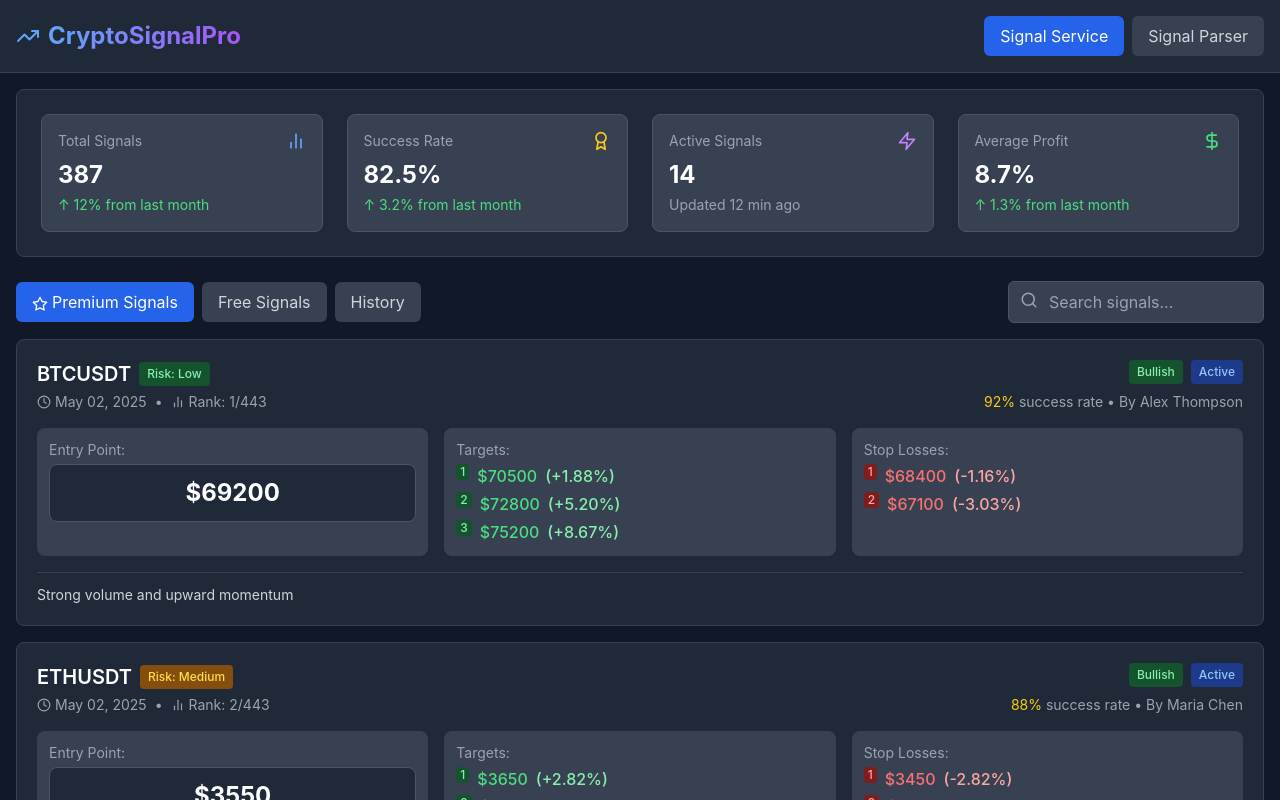
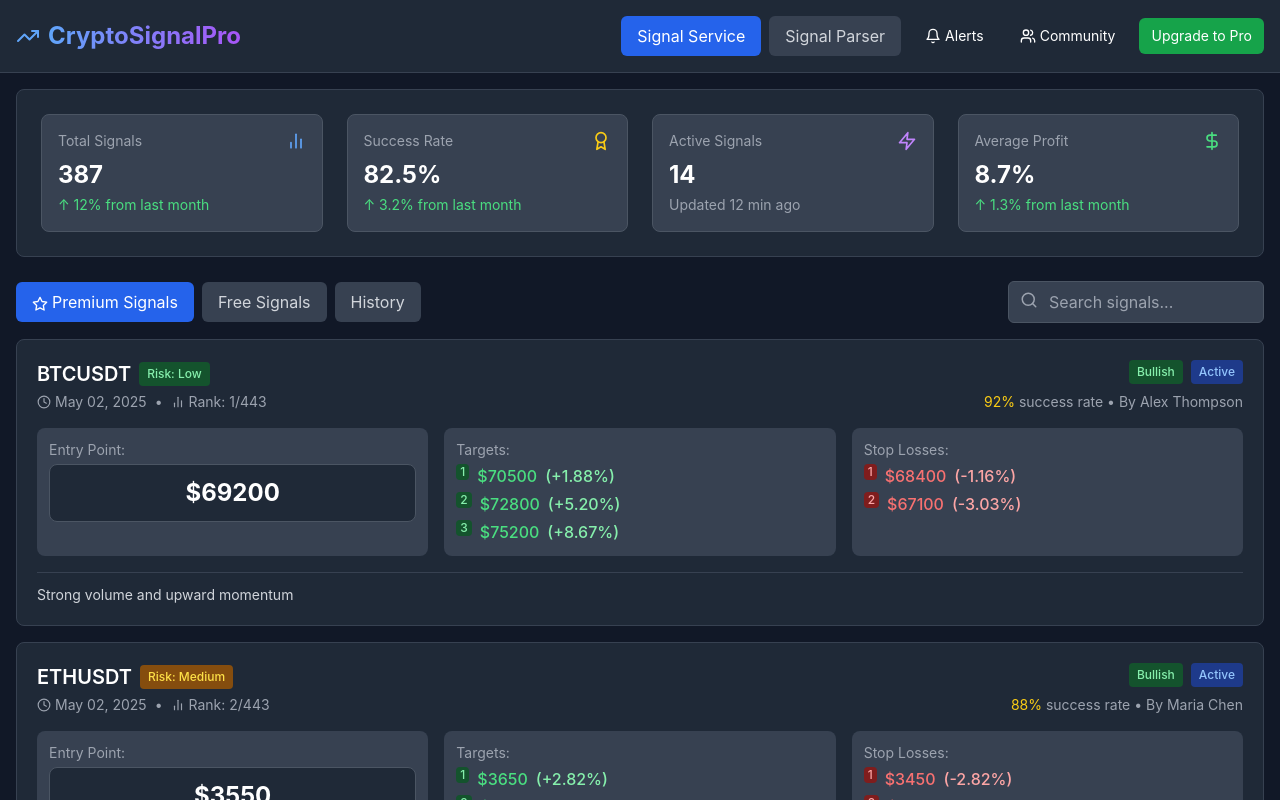
Before and after one commit to Dwiyulianto31072k4/cryptosignalapp, a React (Create React App) app: page / in a window 1280 px wide. Shown: the top 800 px of the page. Built offline with nearby package versions, Linux system fonts and the light colour scheme.

Commit message:
Update App.js

```diff
--- a/src/App.js
+++ b/src/App.js
@@ -2,7 +2,7 @@ import React, { useState } from 'react';
 import './App.css';
 import CryptoSignalService from './components/CryptoSignalService';
 import CryptoSignalParser from './components/CryptoSignalParser';
-import { TrendingUp } from 'lucide-react';
+import { TrendingUp, Bell, Users } from 'lucide-react';
 
 function App() {
   console.log('App.js is rendering');
@@ -19,6 +19,7 @@ function App() {
             </h1>
           </div>
 
+          <div className="flex items-center space-x-3">
             <div className="flex space-x-2">
               <button
                 onClick={() => setActiveMode('service')}
@@ -32,6 +33,21 @@ function App() {
               >
                 Signal Parser
               </button>
+            </div>
+
+            <div className="hidden md:flex items-center space-x-3">
+              <button className="bg-transparent hover:bg-gray-700 px-3 py-2 rounded-md text-sm flex items-center">
+                <Bell size={16} className="mr-1" />
+                Alerts
+              </button>
+              <button className="bg-transparent hover:bg-gray-700 px-3 py-2 rounded-md text-sm flex items-center">
+                <Users size={16} className="mr-1" />
+                Community
+              </button>
+              <button className="bg-green-600 hover:bg-green-500 px-3 py-2 rounded-md text-sm">
+                Upgrade to Pro
+              </button>
+            </div>
           </div>
         </div>
       </header>
```
Lines whose indentation alone changed are shown as unchanged.
